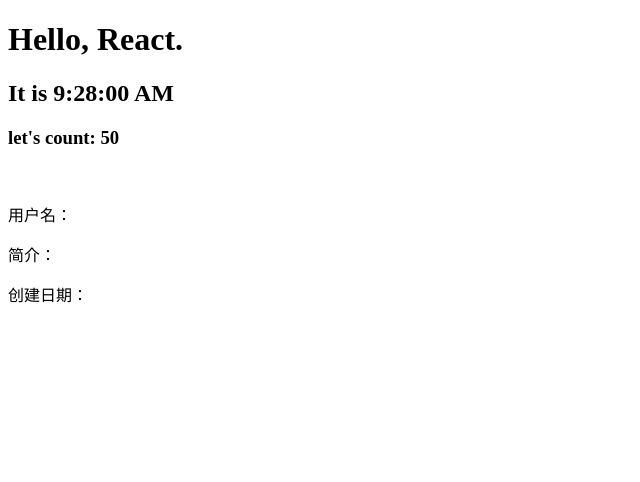
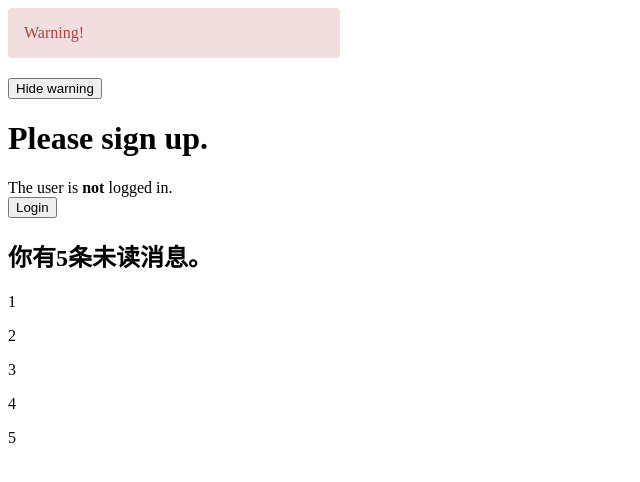
Before and after one commit to BreezeDealer/reactTutorial, a React app: page / in a window 1280 px wide. Shown: the top 482 px of the page, without its empty margins (0-640 px from the left). Built offline with nearby package versions, Linux system fonts and the light colour scheme; no server answers.

Commit message:
列表&Keys

```diff
--- a/package.json
+++ b/package.json
@@ -15,6 +15,7 @@
     "babel": "^6.23.0",
     "babel-core": "^6.26.0",
     "babel-loader": "^7.1.2",
+    "babel-plugin-transform-class-properties": "^6.24.1",
     "babel-preset-es2015": "^6.24.1",
     "babel-preset-react": "^6.24.1",
     "css-loader": "^0.28.7",
--- a/src/js/components/Header.js
+++ b/src/js/components/Header.js
@@ -2,7 +2,7 @@
 import Title from "./Header/Title"
 
 export default class Header extends React.Component {
-    handleChange (e) {
+    handleChange = e => {
         const title = e.target.value;
         this.props.changeTitle(title);
     }
@@ -11,7 +11,7 @@
         return (
             <header>
                 <Title title={this.props.title} />
-                <input type="text" value={this.props.title} onChange={this.handleChange.bind(this)} />
+                <input type="text" value={this.props.title} onChange={this.handleChange} />
             </header>
         )
     }
--- a/src/js/components/Layout.js
+++ b/src/js/components/Layout.js
@@ -12,14 +12,14 @@
         }
     }
 
-    changeTitle(title) {
+    changeTitle = title => {
         this.setState({ title });
     }
 
     render() {
         return (
             <div>
-                <Header changeTitle={this.changeTitle.bind(this)} title={this.state.title} />
+                <Header changeTitle={this.changeTitle} title={this.state.title} />
                 <h3>Hello, {this.state.name} !</h3>
                 <p>You must be {this.state.age} years old.</p>
                 <Footer />
--- a/src/js/index.js
+++ b/src/js/index.js
@@ -1,7 +1,7 @@
 var css = require("../scss/app.scss");
 import React from "react";
 import ReactDOM from "react-dom";
-//import Layout from "./components/Layout";
+import Layout from "./components/Layout";
 //  所有React组件必须像纯函数那样使用它们的props
 class Welcome extends React.Component {
     render() {
@@ -65,6 +65,11 @@
 //     root
 // )
 
+function FormattedDate(props) {
+    return <h2>It is {props.date.toLocaleString()}</h2>
+}
+
+
 //  时钟组件
 class Clock extends React.Component {
     //  构造函数是唯一能够初始化this.state的地方
@@ -81,15 +86,15 @@
             () => this.tick(),
             1000
         );
-        window.fetch("https://www.v2ex.com/api/members/show.json?id=130918").then(response => response.json()).then(data => {
-            this.setState({
-                avatar: data.avatar_large,
-                bio: data.bio,
-                username: data.username,
-                creatDate: new Date(data.created * 1000).toLocaleString(),
-                url: data.url
-            })
-        })
+        // window.fetch("https://www.v2ex.com/api/members/show.json?id=130918").then(response => response.json()).then(data => {
+        //     this.setState({
+        //         avatar: data.avatar_large,
+        //         bio: data.bio,
+        //         username: data.username,
+        //         creatDate: new Date(data.created * 1000).toLocaleString(),
+        //         url: data.url
+        //     })
+        // })
     }
 
     componentWillUnMount() {
@@ -105,23 +110,203 @@
         }))
     }
 
+    prevent(e) {
+        e.preventDefault();
+        console.log("The link was clicked.")
+    }
+
     render() {
         return (
             <div>
                 <h1>Hello, React.</h1>
-                <h2>It is {this.state.date.toLocaleTimeString()}</h2>
+                <FormattedDate date={this.state.date} />
                 <h3>let's count: {this.state.counter}</h3>
-                <div className="user">
+                <a href="#" onClick={this.prevent}>点击不跳转</a>
+
+                {/* <div className="user">
                     <img src={this.state.avatar} alt=""/>
                     <p>用户名：<a href={this.state.url}>{this.state.username} </a></p>
                     <p>简介：{this.state.bio}</p>
                     <p>创建日期：{this.state.creatDate}</p>
+                </div> */}
+            </div>
+        )
+    }
+}
+
+//  使用ES6 class语法定义组件，事件处理器会成为类的一个方法
+class Toggle extends React.Component {
+    constructor(props) {
+        super(props);
+        this.state = {isToggleOn: true}
+
+        //  This binding is necessay to make `this` work in the callback
+        //this.handleClick = this.handleClick.bind(this);
+    }
+    handleClick = () =>{
+        this.setState(prevState => ({
+            isToggleOn: !prevState.isToggleOn
+        }))
+    }
+    render() {
+        return (
+            <button onClick={this.handleClick}>
+                {this.state.isToggleOn ? "ON" : "OFF"}
+            </button>
+        )
+    }
+}
+
+
+//  条件渲染
+function UserGreeting(props) {
+    return (
+        <h1>Welcome back!</h1>
+    )
+}
+function GuestGretting(props) {
+    return (
+        <h1>Please sign up.</h1>
+    )
+}
+
+function Greeting(props) {
+    const isLoggedIn = props.isLoggedIn;
+    if(isLoggedIn){
+        return <UserGreeting />;
+    }
+    return <GuestGretting />;
+}
+
+//  元素变量
+function LoginButton(props) {
+    return (
+        <button onClick={props.onClick}>
+            Login
+        </button>
+    )
+}
+
+function LogoutButton(props) {
+    return (
+        <button onClick={props.onClick}>
+            Logout
+        </button>
+    )
+}
+// 有状态的组件
+class LoginControl extends React.Component {
+    constructor(props) {
+        super(props);
+        this.state = {
+            isLoggedIn: false
+        }
+    }
+
+    handleLoginClick = () => {
+        this.setState({
+            isLoggedIn: true
+        })
+    }
+
+    handleLogoutClick = () => {
+        this.setState({
+            isLoggedIn: false
+        })
+    }
+
+    //  三目运算符 condition ? true : false
+    render() {
+        const isLoggedIn = this.state.isLoggedIn;
+        return (
+            <div>
+                <Greeting isLoggedIn={isLoggedIn} />
+                <div>
+                    The user is <b>{isLoggedIn ? "currently" : "not" }</b> logged in.
                 </div>
+                {
+                    isLoggedIn ?
+                    <LogoutButton onClick={this.handleLogoutClick} /> :
+                    <LoginButton onClick={this.handleLoginClick} />
+                }
+                <Mailbox unreadMessages={messages} />
+            </div>
+        )
+    }
+}
+
+//  与运算符 &&
+class Mailbox extends React.Component {
+    constructor (props){
+        super(props);
+    }
+    //  Kyers可以在DOM中的某些元素被增加或删除的时候帮助React识别哪些元素发生了变化
+    render () {
+        const unreadMessages = this.props.unreadMessages
+        return (
+            <div>
+                {
+                    (unreadMessages.length > 0) &&
+                    <div>
+                        <h2>
+                            你有{unreadMessages.length}条未读消息。
+                        </h2>
+                        {
+                            unreadMessages.map((item, index) => {
+                                return (
+                                    <p key={index}>
+                                        {item}
+                                    </p>
+                                )
+                            })
+                        }
+                    </div>
+
+
+                }
+            </div>
+        )
+    }
+}
+const messages = [1, 2, 3, 4, 5];
+
+// 阻止组件渲染,render()方法返回null并不会影响组件生命周期方法的回调
+function WarningBanner(props) {
+    if(!props.warn) {
+        return null;
+    }
+    return (
+        <div className="warning">
+            Warning!
+        </div>
+    )
+}
+
+class Page extends React.Component {
+    constructor(props) {
+        super(props);
+        this.state = {showWaring: true}
+    }
+
+    handleToggleClick = () => {
+        this.setState(prevState => ({
+            showWaring: !prevState.showWaring
+        }));
+    }
+
+    render () {
+        return (
+            <div>
+                <WarningBanner warn={this.state.showWaring} />
+                <button onClick={this.handleToggleClick}>
+                    {this.state.showWaring ? "Hide warning" : "Show warning"}
+                </button>
+                <LoginControl />
             </div>
         )
     }
 }
 
 ReactDOM.render(
-    <Clock increment={10} />, root
+    <Page />, root
 )
--- a/src/scss/app.scss
+++ b/src/scss/app.scss
@@ -21,4 +21,14 @@
         float: left;
         padding: 10px 0  0 20px;
     }
+    .warning{
+        color: #a94442;
+        background-color: #f2dede;
+        border-color: #ebccd1;
+        padding: 15px;
+        margin-bottom: 20px;
+        border: 1px solid rgba(0, 0, 0, 0);
+        border-radius: 4px;
+        width: 300px;
+    }
 }
```
Also changed, not shown: .babelrc, 3 other files (tests, documents, lock files or other folders).
